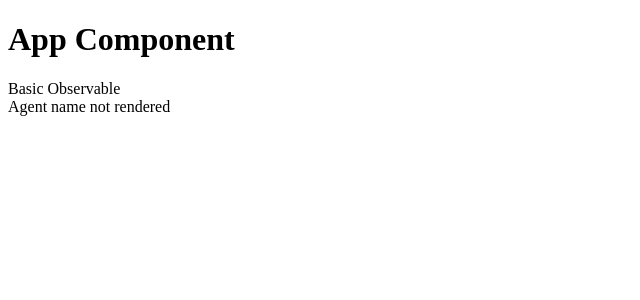
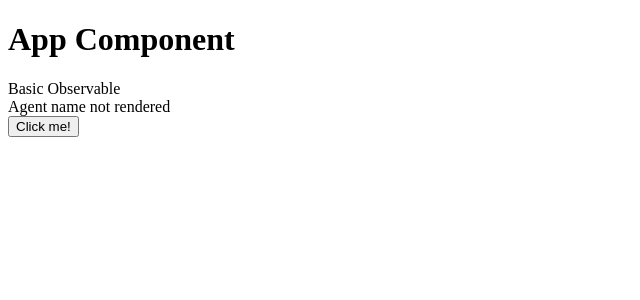
Before and after one commit to satheesh-sivanantham/rxjs, an Angular app: page /rxjs in a window 1280 px wide. Shown: the top 300 px of the page, without its empty margins (0-640 px from the left). Built offline with nearby package versions, Linux system fonts and the light colour scheme.

Commit message:
fromEvent Operator

```diff
--- a/src/app/rxjs-practice/rxjs-practice.component.html
+++ b/src/app/rxjs-practice/rxjs-practice.component.html
@@ -6,3 +6,5 @@
 @else {
 <div>Agent name not rendered</div>
 }
+<!-- From event example -->
+ <button class="btn" #validate (click)="fromEventHandler()">Click me!</button>
--- a/src/app/rxjs-practice/rxjs-practice.component.ts
+++ b/src/app/rxjs-practice/rxjs-practice.component.ts
@@ -1,5 +1,5 @@
-import { Component } from '@angular/core';
-import { from, Observable, of, Subscription } from 'rxjs';
+import { Component, ElementRef, ViewChild, viewChild } from '@angular/core';
+import { from, fromEvent, Observable, of, Subscription } from 'rxjs';
 
 @Component({
   selector: 'app-rxjs-practice',
@@ -12,17 +12,20 @@ export class RxjsPracticeComponent {
   agentName: string = '';
   private subscription!: Subscription;
   //of operator
-  studentnameList = ['Jhon','Doe','Smith', 'Angel'];
-  students$:Observable<string[]>= of(this.studentnameList);
-  studentName$:Observable<string> = of('Hanna');
+  studentnameList = ['Jhon', 'Doe', 'Smith', 'Angel'];
+  students$: Observable<string[]> = of(this.studentnameList);
+  studentName$: Observable<string> = of('Hanna');
   studentObj = {
-    id:11,
-    Name:'Nirmal'
+    id: 11,
+    Name: 'Nirmal'
   }
-  studentObservableObj$:Observable<any> = of(this.studentObj)
+  studentObservableObj$: Observable<any> = of(this.studentObj)
   //From Operator
-  electronicsArr = ['Phone', 'Radio','Tv','Earbud'];
+  electronicsArr = ['Phone', 'Radio', 'Tv', 'Earbud'];
   electronics$ = from(this.electronicsArr);
+
+  @ViewChild('validate')
+  validateData!:ElementRef;
 
   constructor() { }
 
@@ -51,8 +54,7 @@ export class RxjsPracticeComponent {
     //   console.log(data);
     //   this.agentName = data;
     // })
-//<--------------------------------------------------------->
-    //Of operator Subcription
+    //<----------------------Of operator Subcription----------------------------------->
     // Array to Observable
     this.students$.subscribe(data => {
       console.log('of operator1', data)
@@ -65,12 +67,22 @@ export class RxjsPracticeComponent {
     this.studentObservableObj$.subscribe(data => {
       console.log('of operator3', data)
     })
-    //<---------------------------------------------------------------->
-    //From operator subcription
+    //<-------------------------From operator subcription--------------------------------------->
     this.electronics$.subscribe(data => {
       console.log('From Operator', data)
     })
   }
+
+  // From event handler
+  fromEventHandler(){
+    const btnObservable$ = fromEvent(this.validateData?.nativeElement,'click');
+
+    btnObservable$.subscribe(data => {
+      console.log('fromEvent', data)
+    })
+  }
+
+  //Avoid memory leak
   ngOnDestroy() {
     if (this.subscription) {
       this.subscription.unsubscribe();
```
Also changed, not shown: 1 other file (tests, documents, lock files or other folders).
